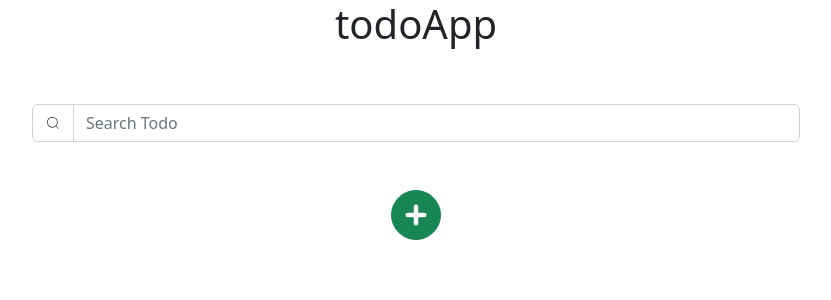
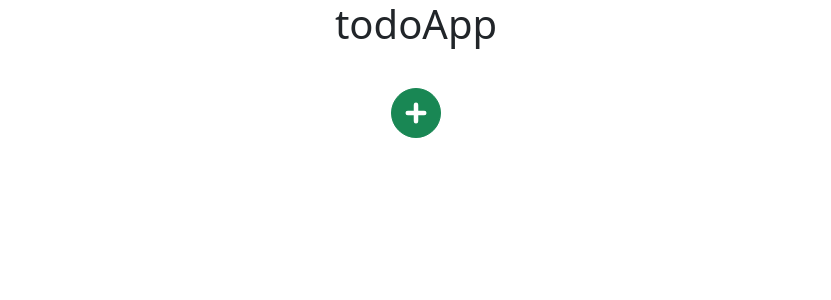
Before and after one commit to pichar376/todo-list, a React (Create React App) app: page / in a window 1280 px wide. Shown: the top 300 px of the page, without its empty margins (224-1055 px from the left). Built offline with nearby package versions, Linux system fonts and the light colour scheme.

Commit message:
added function render search

```diff
--- a/src/components/pages/TodoApp/TodoApp.jsx
+++ b/src/components/pages/TodoApp/TodoApp.jsx
@@ -6,14 +6,17 @@ import { TodoContext } from "../../../TodoContext/TodoContext";
 import { useContext } from "react";
 
 const TodoApp = () => {
-  const { handleSearch, search } = useContext(TodoContext);
+  const { handleSearch, search, todos } = useContext(TodoContext);
+  const renderSearch = () => {
+    if (todos.length) {
+      return <SearchTodo onSearch={handleSearch} search={search} />;
+    }
+  };
   return (
     <Stack>
       <h1 style={{ textAlign: "center" }}>todoApp</h1>
-      <SearchTodo onSearch={handleSearch} search={search} />
-
+      {renderSearch()}
       <TodoForm />
-
       <ModalDelete />
     </Stack>
   );
```
